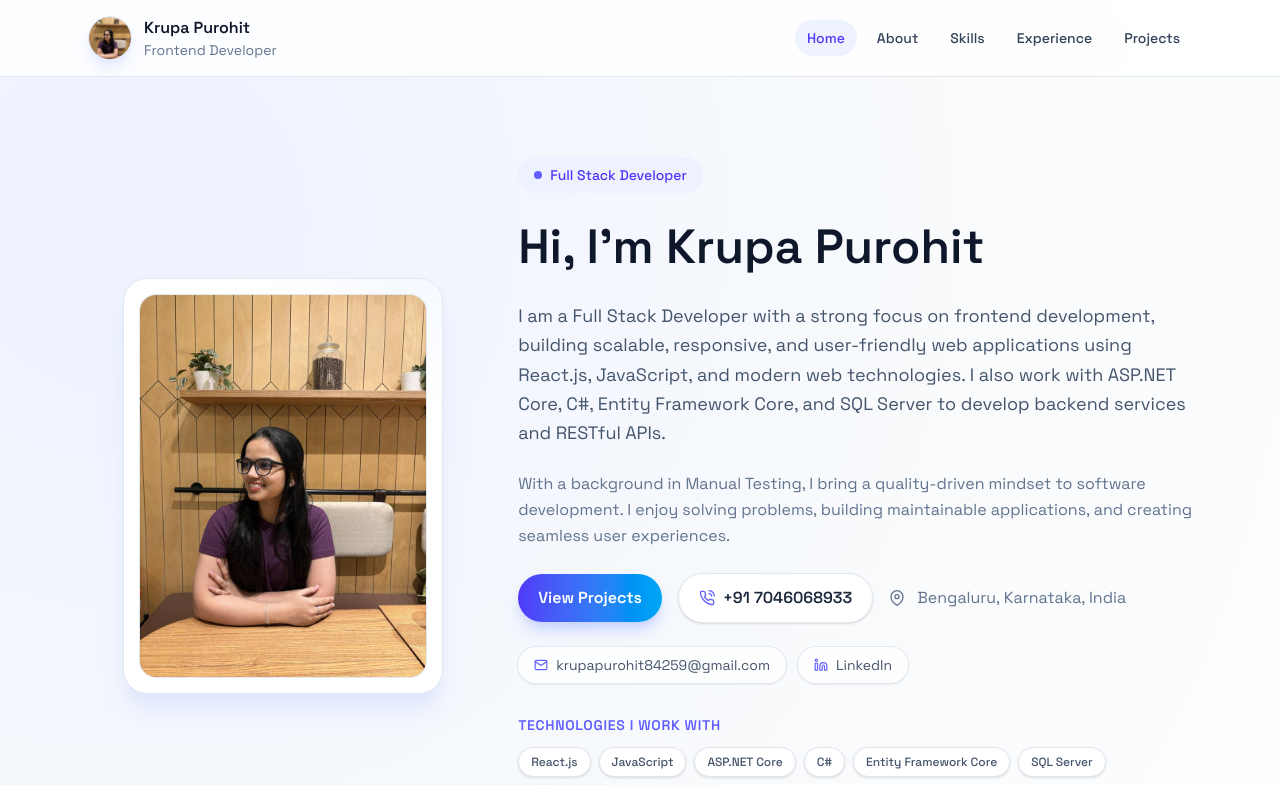
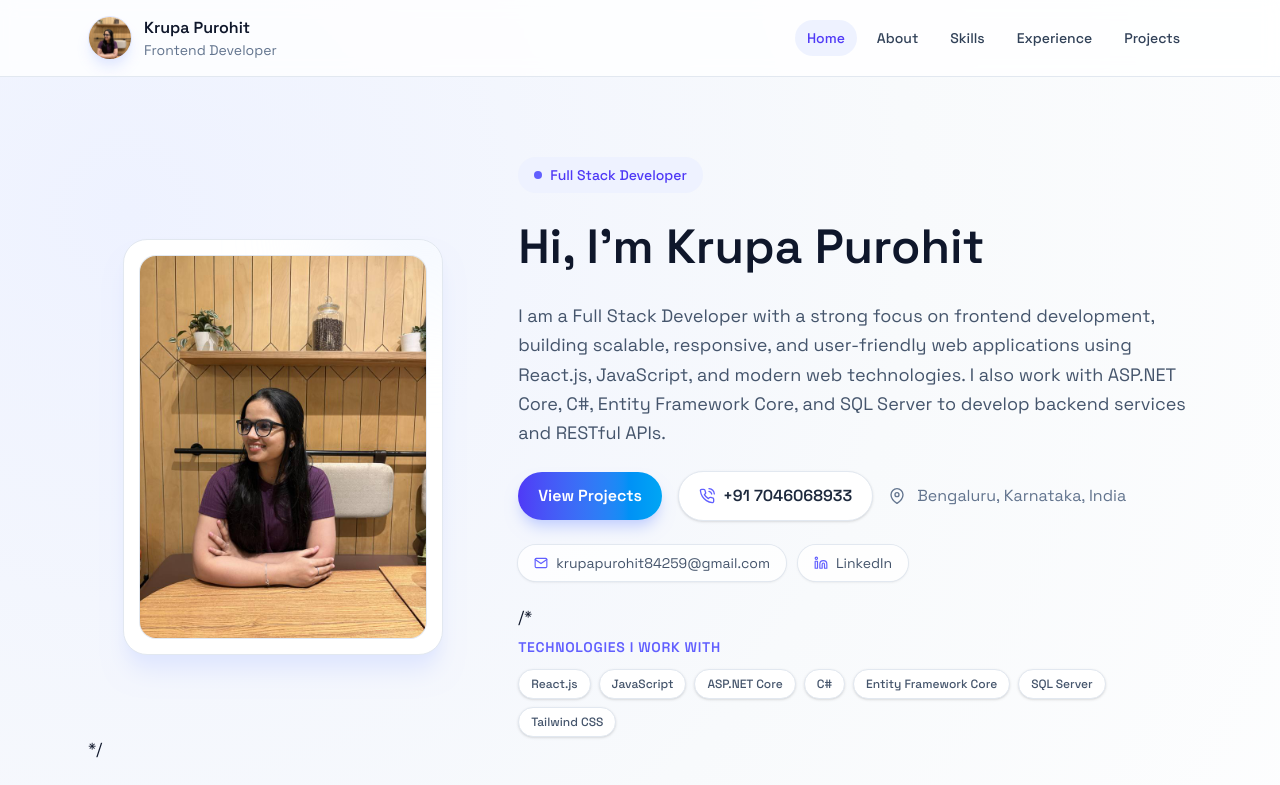
Before and after one commit to krupspurohit/krupspurohit.github.io, a React (Vite) app: page / in a window 1280 px wide. Shown: the top 785 px of the page. Built offline with nearby package versions, Linux system fonts and the light colour scheme.

Commit message:
Remove manual testing paragraph and comment tech stack
Removed a paragraph about manual testing experience and commented out the technology stack section.

```diff
--- a/src/components/Hero.jsx
+++ b/src/components/Hero.jsx
@@ -54,13 +54,6 @@ const Hero = () => (
           and RESTful APIs.
         </p>
 
-        <p className="text-base text-slate-500 leading-relaxed">
-          With a background in Manual Testing, I bring a quality-driven
-          mindset to software development. I enjoy solving problems,
-          building maintainable applications, and creating seamless
-          user experiences.
-        </p>
-
         {/* Action Buttons */}
         <div className="flex flex-wrap items-center gap-4">
           <a
@@ -107,7 +100,7 @@ const Hero = () => (
           </a>
         </div>
 
-        {/* Technology Stack */}
+        /* {/* Technology Stack */}
         <div className="pt-2">
           <p className="mb-3 text-sm font-semibold uppercase tracking-wider text-indigo-500">
             Technologies I Work With
@@ -133,7 +126,7 @@ const Hero = () => (
           </div>
         </div>
       </motion.div>
-    </div>
+    </div> */
 
     {/* Achievements */}
     <motion.div
```
